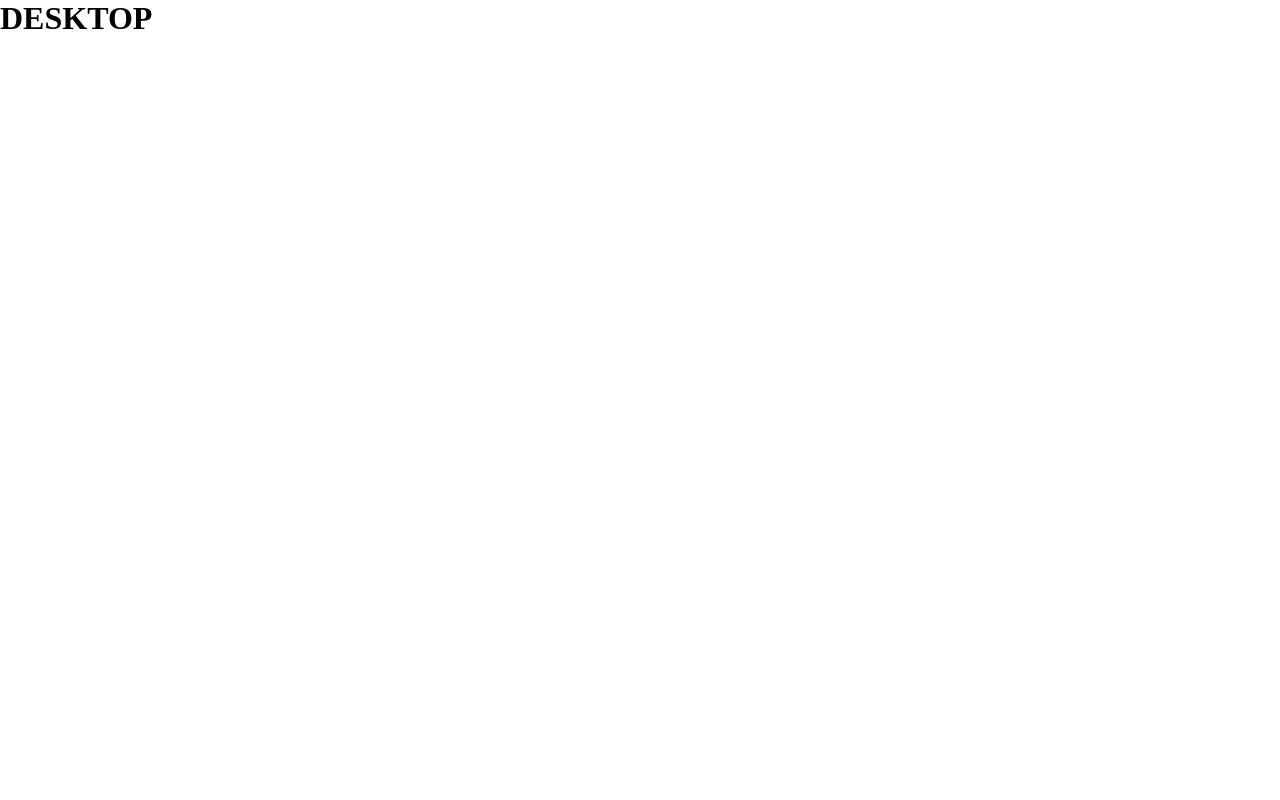
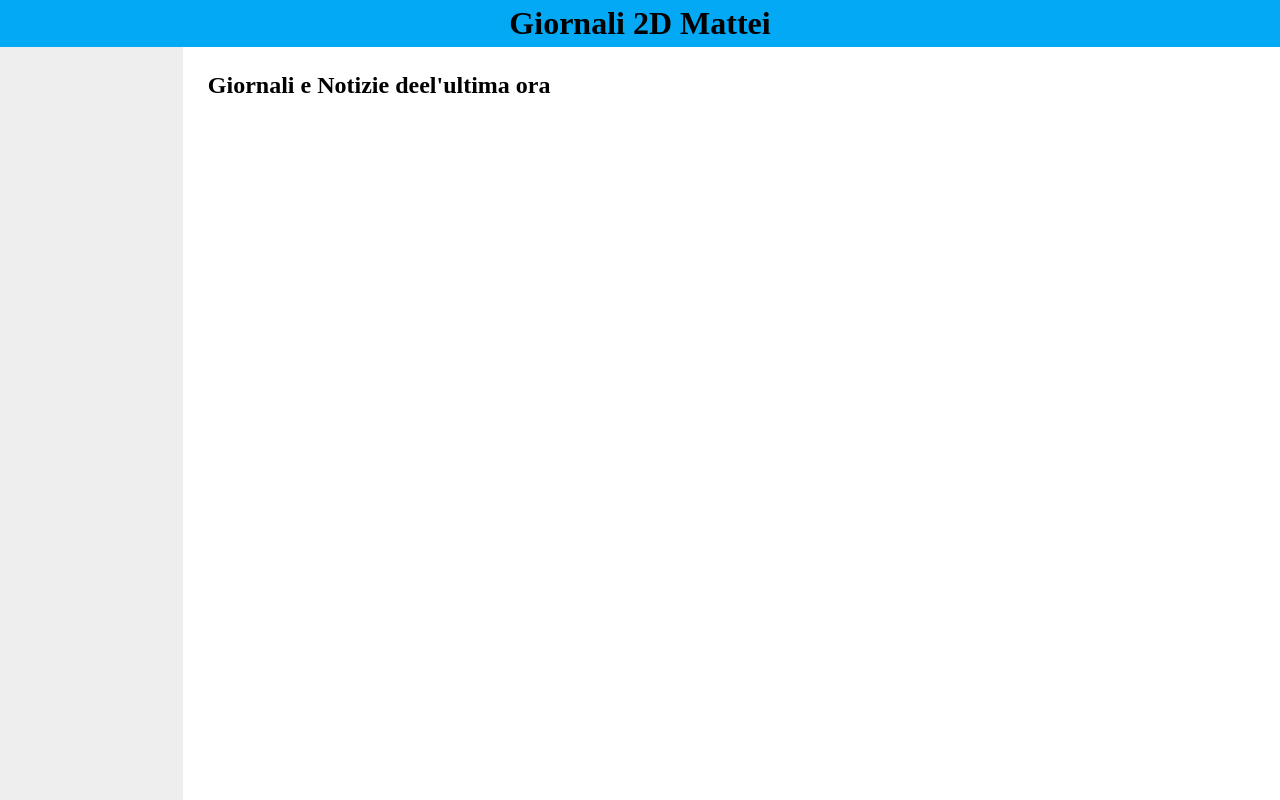
Before and after one commit to morad200120/sito_italiano, a Flask app: page /desktop_page in a window 1280 px wide. Before the commit the page is almost empty. Run offline with Flask 3, Linux system fonts and the light colour scheme.

Commit message:
aggiunge le aree per il layout desktop

```diff
--- a/static/css/desktop_index.css
+++ b/static/css/desktop_index.css
@@ -2,3 +2,41 @@
     margin: 0px;
     box-sizing: border-box;
 }
+
+body {
+    height: 100vh;
+    display: flex;
+    flex-direction: column
+}
+
+.top-bar {
+    display: flex;
+    flex-direction: row;
+    align-items: center;
+    justify-content: center;
+    height: 50px;
+    background-color: #03a9f4;
+}
+
+.page-container {
+    display: flex;
+    flex-direction: row;
+    height: 100%;
+}
+
+.left-bar {
+    overflow-y: auto;
+    background-color: #eeeeee;
+    width: 15%;
+    height: 100%;
+}
+
+.content-bar {
+    height: 100%;
+    width: 90%;
+}
+
+#second-title {
+    width: 40%;
+    margin: 25px;
+}
--- a/templates/desktop_index.html
+++ b/templates/desktop_index.html
@@ -6,10 +6,20 @@
     <title>Document</title>
 </head>
 <body>
-    <div>
-        <h1>
-            DESKTOP
+    <div class="top-bar">
+        <h1 id="first-title">
+            Giornali 2D Mattei
         </h1>
+    </div>
+
+    <div class="page-container">
+        <div class="left-bar">
+
+        </div>
+        <div class="content-bar">
+            <h2 id="second-title"> Giornali e Notizie deel'ultima ora</h2>
+
+        </div>
     </div>
 </body>
 </html>
```
